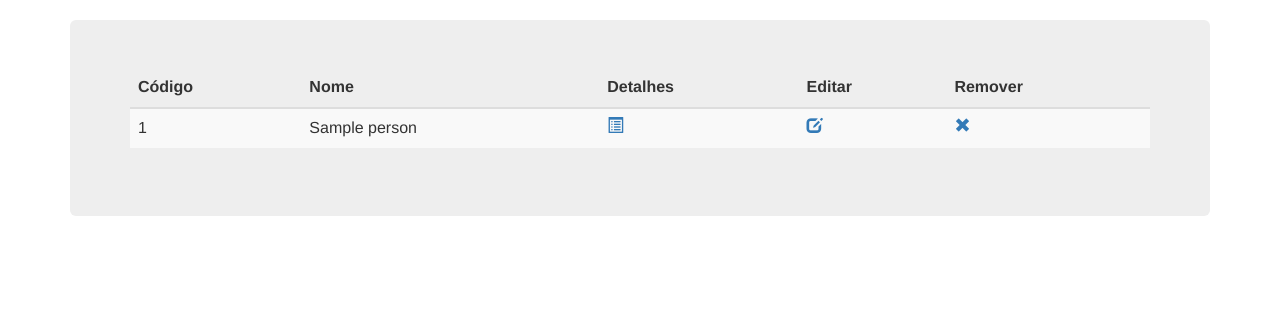
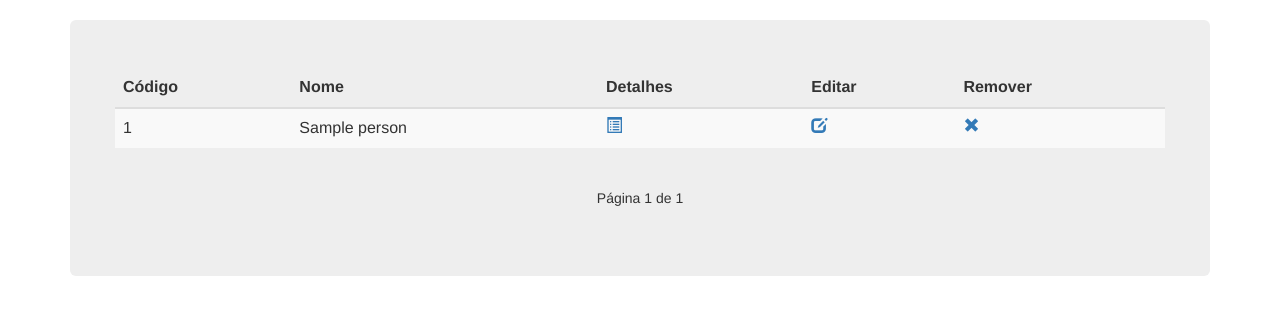
Before and after one commit to arineto/Intelivix, a Django app: page / in a window 1280 px wide. Shown: the part 52-367 px from the top of the page. Run offline with Django 3.2, Linux system fonts and the light colour scheme; tables that the repository leaves empty hold one stand-in row (values such as "Sample post"); some libraries are stand-ins or nearby versions.

Commit message:
Adicionando paginacao nas listagens

```diff
--- a/apps/core/templates/core/log_list.html
+++ b/apps/core/templates/core/log_list.html
@@ -7,6 +7,7 @@
 {% endblock %}
 
 {% block content %}
+	<div class="row">
 		<table class="table table-striped">
 			<thead>
 				<th>Ação</th>
@@ -23,4 +24,7 @@
 				{% endfor %}
 			</tbody>
 		</table>
+	</div>
+
+	{% include 'core/paginator.html' %}
 {% endblock %}
--- /dev/null
+++ b/apps/core/templates/core/paginator.html
@@ -0,0 +1,17 @@
+<div class="row">
+	<div class="pagination" style="width:100%; text-align:center;">
+	    <span class="step-links">
+	        {% if page_obj.has_previous %}
+	            <a href="?page={{ page_obj.previous_page_number }}"><span class="glyphicon glyphicon-arrow-left"></span></a>
+	        {% endif %}
+
+	        <span class="current">
+	            Página {{ page_obj.number }} de {{ page_obj.paginator.num_pages }}
+	        </span>
+
+	        {% if page_obj.has_next %}
+	            <a href="?page={{ page_obj.next_page_number }}"><span class="glyphicon glyphicon-arrow-right"></span></a>
+	        {% endif %}
+	    </span>
+	</div>
+</div>
--- a/apps/core/templates/core/person_list.html
+++ b/apps/core/templates/core/person_list.html
@@ -7,6 +7,7 @@
 {% endblock %}
 
 {% block content %}
+	<div class="row">
 		<table class="table table-striped">
 			<thead>
 				<th>Código</th>
@@ -27,4 +28,8 @@
 				{% endfor %}
 			</tbody>
 		</table>
+	</div>
+
+	{% include 'core/paginator.html' %}
+
 {% endblock %}
--- a/apps/core/utils.py
+++ b/apps/core/utils.py
@@ -1,6 +1,8 @@
+from django.core.paginator import Paginator, EmptyPage, PageNotAnInteger
 from django.contrib import messages
 
-from .models import Log
+from .models import Person, Log
+
 
 class FormMessageMixin(object):
 
--- a/apps/core/views.py
+++ b/apps/core/views.py
@@ -12,7 +12,8 @@ class PersonListView(ListView):
 	# fazer mixin para adicionar uma lista como os nomes já existentes para ao autocomplete
 	model = Person
 	context_object_name = 'person_list'
-	template_name = 'person_list'
+	template_name = 'core/person_list.html'
+	paginate_by = 500
 
 
 class PersonCreateView(FormMessageMixin, CreateView):
@@ -50,5 +51,7 @@ class PersonDeleteView(DeleteMessageMixin, DeleteView):
 class LogListView(ListView):
 	# fazer mixin para adicionar uma lista como os nomes já existentes para ao autocomplete
 	model = Log
+	queryset = Log.objects.all()[:200]
 	context_object_name = 'log_list'
 	template_name = 'log_list'
+	paginate_by = 50
```
Lines whose indentation alone changed are shown as unchanged.
